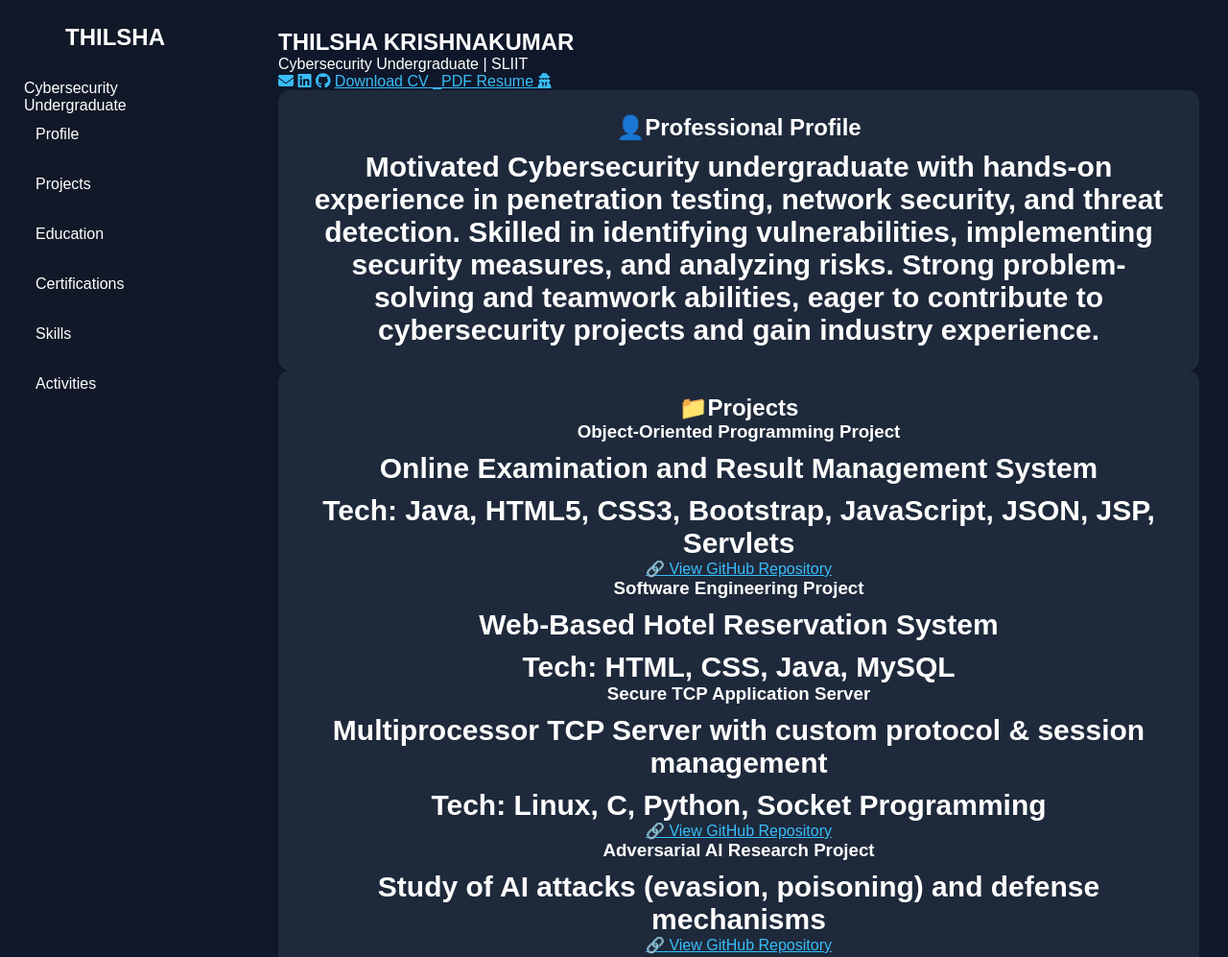
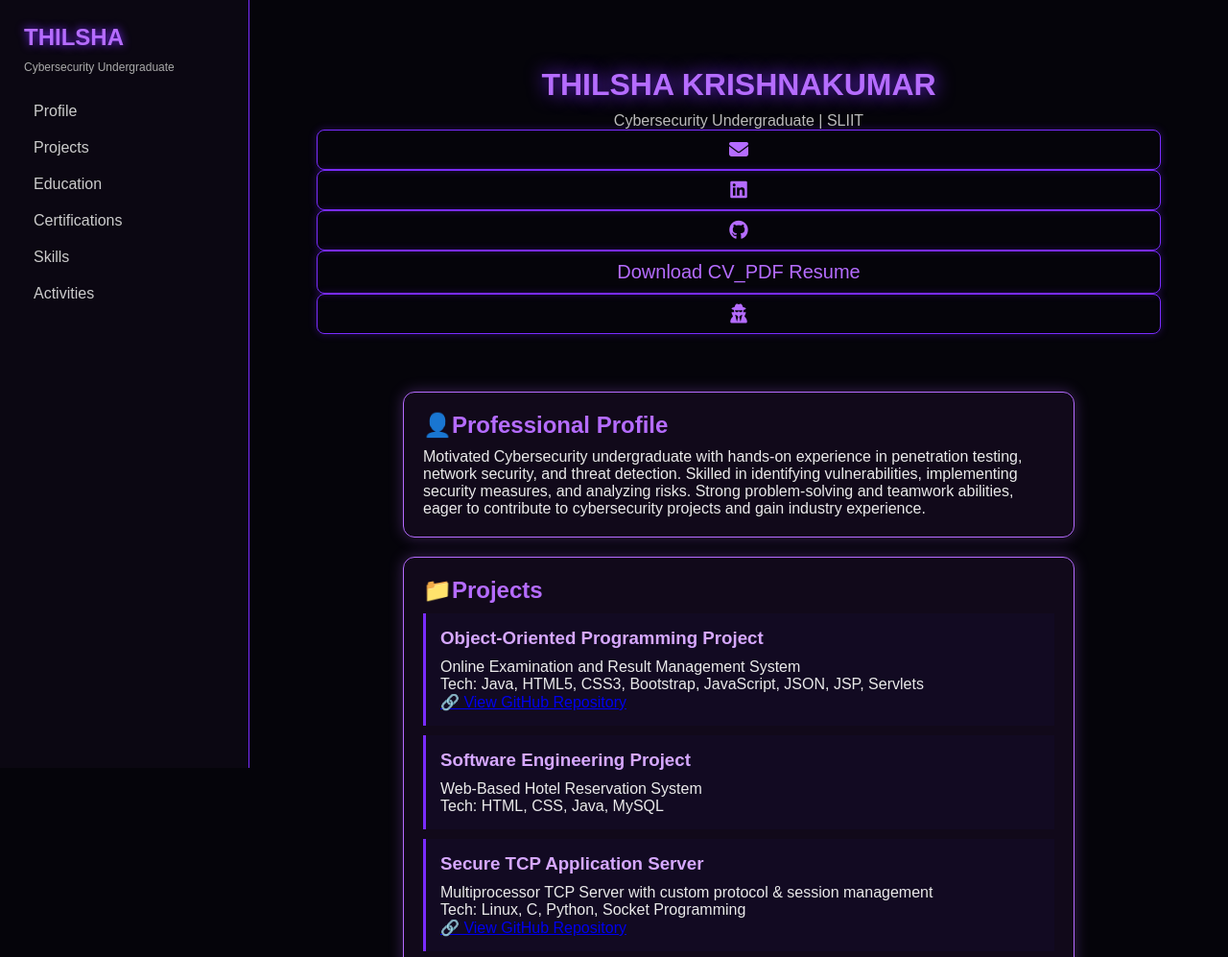
Before and after one commit to IT24100056/IT24100056.github.io, a plain HTML site: page index.html in a window 1280 px wide. Shown: the top 997 px of the page at 96% size. Drawn offline with Linux system fonts and the light colour scheme.

Commit message:
Update style.css

```diff
--- a/style.css
+++ b/style.css
@@ -1,143 +1,202 @@
-*{
-margin:0;
-padding:0;
-box-sizing:border-box;
-font-family:Arial, sans-serif;
+* {
+    margin: 0;
+    padding: 0;
+    box-sizing: border-box;
+    font-family: 'Arial', sans-serif;
 }
 
-body{
-background:#0f172a;
-color:white;
-display:flex;
+/* BACKGROUND */
+body {
+    background: #05040a;
+    color: #eaeaea;
+    display: flex;
 }
 
-.sidebar{
-width:240px;
-height:100vh;
-background:#111827;
-padding:25px;
-position:fixed;
+/* SIDEBAR */
+.sidebar {
+    width: 260px;
+    height: 100vh;
+    background: #0b0712;
+    padding: 25px;
+    position: fixed;
+    border-right: 1px solid #7a2cff;
 }
 
-.sidebar h2{
-margin-bottom:30px;
-text-align:center;
+.logo {
+    color: #b56cff;
+    font-size: 24px;
+    margin-bottom: 10px;
+    text-shadow: 0 0 10px #7a2cff;
 }
 
-.sidebar a{
-display:block;
-color:white;
-text-decoration:none;
-padding:12px;
-margin-bottom:10px;
-border-radius:8px;
-transition:0.3s;
+.sidebar p {
+    font-size: 12px;
+    color: #aaa;
+    margin-bottom: 20px;
 }
 
-.sidebar a:hover{
-background:#1e293b;
+.sidebar a {
+    display: block;
+    color: #ccc;
+    padding: 10px;
+    text-decoration: none;
+    transition: 0.3s;
 }
 
-.main{
-margin-left:260px;
-padding:30px;
-width:100%;
+.sidebar a:hover {
+    color: #b56cff;
+    text-shadow: 0 0 10px #7a2cff;
 }
 
-header{
-margin-bottom:30px;
+/* MAIN */
+.main {
+    margin-left: 260px;
+    padding: 30px;
+    width: 100%;
 }
 
-header h1{
-font-size:40px;
+/* HERO */
+.hero {
+    text-align: center;
+    padding: 40px;
 }
 
-header p{
-color:#94a3b8;
+.hero h1 {
+    font-size: 32px;
+    color: #b56cff;
+    text-shadow: 0 0 20px #7a2cff;
 }
 
-.stats{
-display:grid;
-grid-template-columns:repeat(auto-fit,minmax(180px,1fr));
-gap:20px;
-margin-bottom:30px;
+.hero p {
+    margin-top: 10px;
+    color: #bbb;
 }
 
-.card{
-background:#1e293b;
-padding:25px;
-border-radius:12px;
-text-align:center;
+.links a {
+    display: flex;
+    align-items: center;
+    justify-content: center;
+    font-size: 20px;
+    color: #b56cff;
+    padding: 10px;
+    border: 1px solid #7a2cff;
+    border-radius: 8px;
+    transition: 0.3s;
+    text-decoration: none;
+    box-shadow: 0 0 8px rgba(123, 44, 255, 0.3);
 }
 
-.card p{
-font-size:30px;
-font-weight:bold;
-margin-top:10px;
+.links a:hover {
+    color: white;
+    text-shadow: 0 0 15px #b56cff;
 }
 
-.section{
-background:#1e293b;
-padding:25px;
-border-radius:12px;
-margin-bottom:25px;
+/* CARDS */
+.card {
+    background: #0d0a16;
+    margin: 20px 0;
+    padding: 20px;
+    border-radius: 12px;
+    border: 1px solid #2a0f4a;
+    box-shadow: 0 0 10px rgba(123, 44, 255, 0.2);
 }
 
-.section h2{
-margin-bottom:15px;
+.card h2 {
+    color: #b56cff;
+    margin-bottom: 10px;
 }
 
-.skills-grid{
-display:flex;
-flex-wrap:wrap;
-gap:10px;
+/* FOLDERS STYLE */
+.folder {
+    background: #120a22;
+    padding: 15px;
+    margin: 10px 0;
+    border-left: 3px solid #7a2cff;
+    transition: 0.3s;
 }
 
-.skills-grid span{
-background:#334155;
-padding:10px 15px;
-border-radius:20px;
+.folder:hover {
+    transform: translateX(5px);
+    box-shadow: 0 0 15px #7a2cff;
 }
 
-.project-card{
-background:#334155;
-padding:20px;
-border-radius:10px;
-margin-top:15px;
+/* FOOTER */
+footer {
+    text-align: center;
+    padding: 20px;
+    color: #777;
+}
+.cv-btn {
+    font-size: 14px;
+    font-weight: bold;
+    padding: 10px 14px;
+    border: 1px solid #b56cff;
+    color: #b56cff;
+    border-radius: 8px;
+    background: transparent;
+    transition: 0.3s;
+    box-shadow: 0 0 10px rgba(123, 44, 255, 0.4);
+
 }
 
-.project-card h3{
-margin-bottom:10px;
+    .cv-btn {
+    display: flex;
+    align-items: center;
+    justify-content: center;
+    gap: 8px;
+
+    font-size: 14px;
+    font-weight: bold;
+
+    padding: 10px 14px;
+    border: 1px solid #b56cff;
+    color: #b56cff;
+    border-radius: 8px;
+    background: transparent;
+
+    text-decoration: Download CV;
+    transition: 0.3s;
+
+    box-shadow: 0 0 10px rgba(123, 44, 255, 0.4);
 }
 
-ul li{
-margin-bottom:10px;
+.cv-btn:hover {
+    background: #7a2cff;
+    color: white;
+    box-shadow: 0 0 20px #b56cff;
+    transform: scale(1.05);
+}
+.clubs {
+    padding: 60px;
+    background: #07070c;
+    color: #eaeaea;
 }
 
-a{
-color:#38bdf8;
+.clubs h2 {
+    text-align: center;
+    font-size: 32px;
+    color: #b56bff;
+    text-shadow: 0 0 10px #b56bff;
+    margin-bottom: 40px;
 }
 
-footer{
-text-align:center;
-padding:20px;
-color:#94a3b8;
+.card {
+    background: rgba(20, 10, 30, 0.8);
+    border: 1px solid #b56bff;
+    border-radius: 12px;
+    padding: 20px;
+    margin: 20px auto;
+    max-width: 700px;
+    box-shadow: 0 0 15px rgba(181, 107, 255, 0.3);
+    transition: 0.3s;
 }
 
-@media(max-width:768px){
-
-body{
-display:block;
+.card:hover {
+    transform: translateY(-5px);
+    box-shadow: 0 0 25px #b56bff;
 }
 
-.sidebar{
-position:relative;
-width:100%;
-height:auto;
+.card h3 {
+    color: #d6a8ff;
+    margin-bottom: 10px;
 }
-
-.main{
-margin-left:0;
-}
-
-}
```
